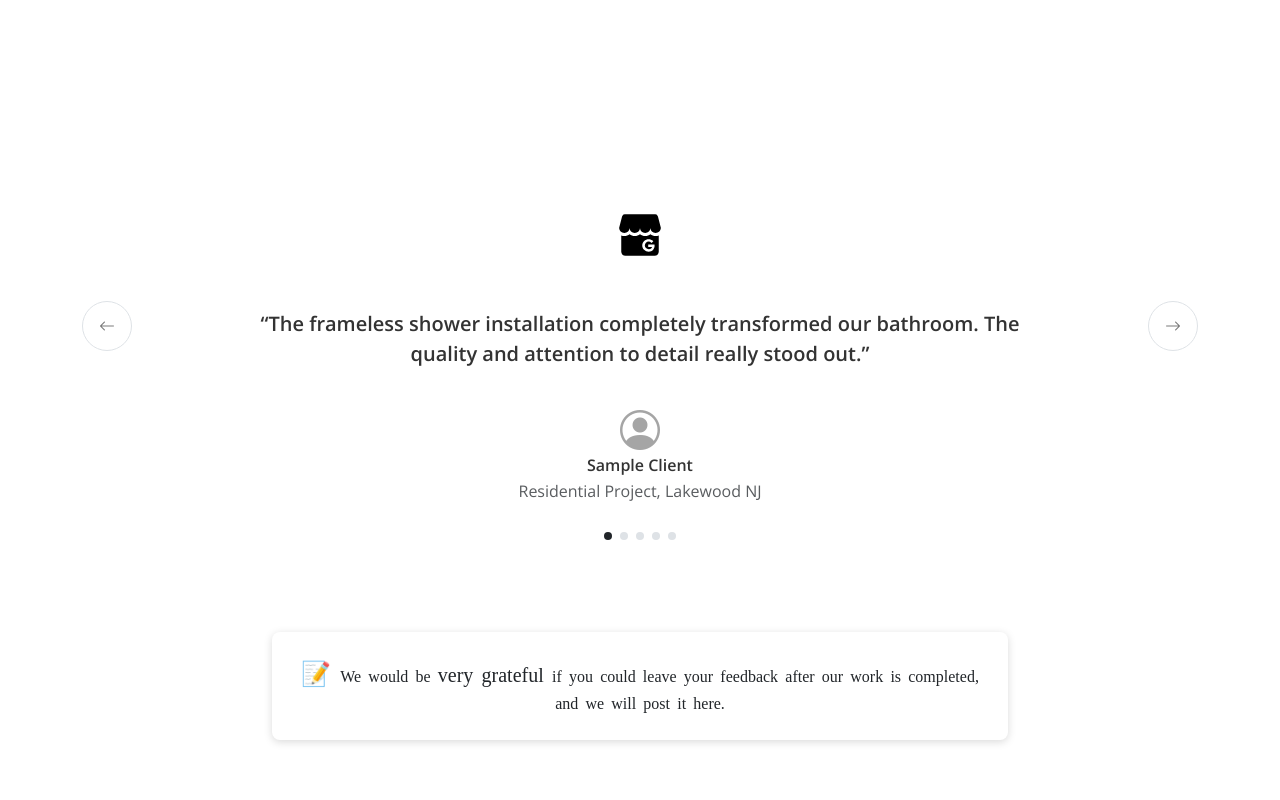
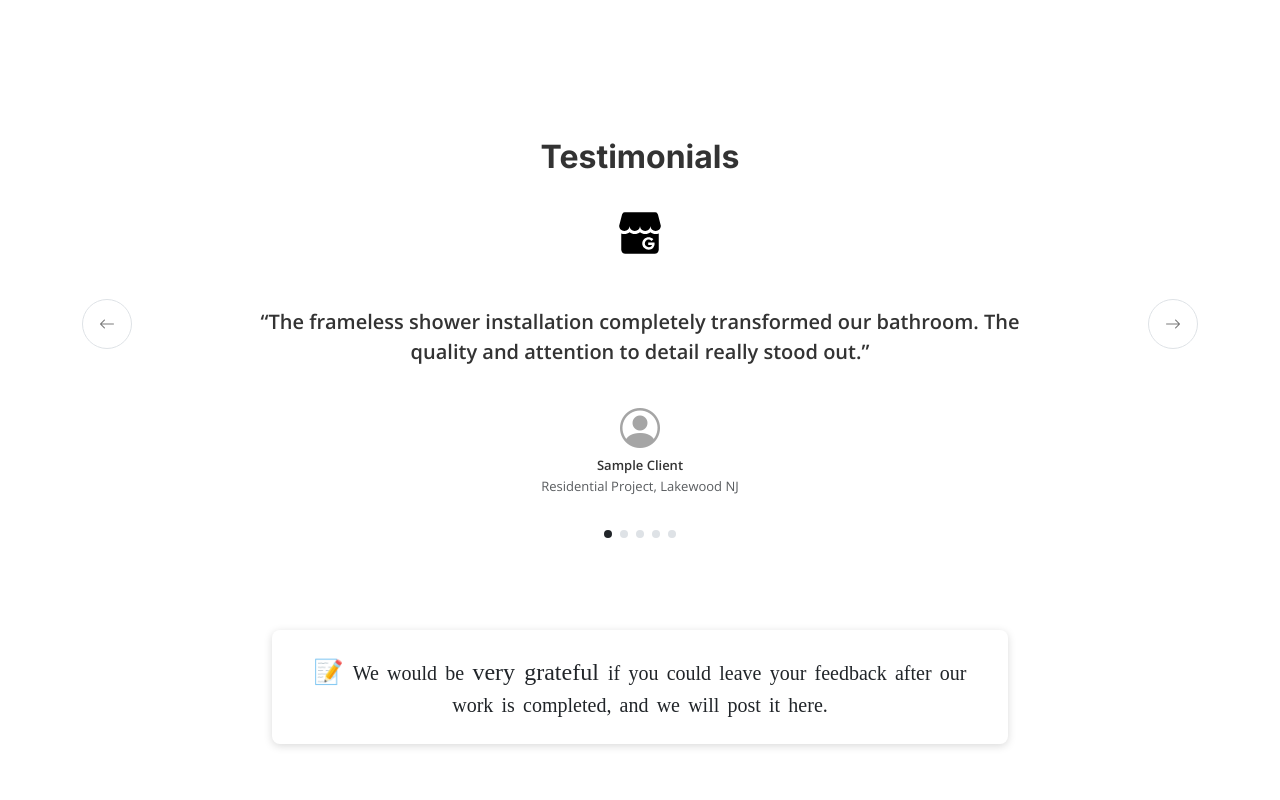
Before and after one commit to KseniiaMarkiv/my-shower-site, a React (Vite) app: page / in a window 1280 px wide. Shown: the part 1480-2280 px from the top of the page. Built offline with nearby package versions, Linux system fonts and the light colour scheme; a web font is replaced by a local one.

Commit message:
Rewrote Testimonials sections design for all device sizes

```diff
--- a/src/components/ServicesSection.jsx
+++ b/src/components/ServicesSection.jsx
@@ -5,7 +5,7 @@ import '../styles/ServicesSection.css';
 
 function ServicesSection({ id, subheading, title, subtitle, services, showButtons = true }) {
   return (
-    <section id={id} className="services-section py-5 my-5">
+    <section id={id} className="services-section pt-5 my-5">
       <Container>
         <Row className="text-center mb-5">
           <Col className="d-flex flex-column align-items-center">
--- a/src/components/TestimonialSection.jsx
+++ b/src/components/TestimonialSection.jsx
@@ -48,6 +48,13 @@ const TestimonialSection = ({ id }) => {
   return (
     <section id={id} className="testimonial-section py-5">
       <Container>
+        <Row className="justify-content-center mb-4">
+          <Col className="text-center">
+            <div className="testimonials-title">
+              <h2>Testimonials</h2>
+            </div>
+          </Col>
+        </Row>
         <Row className="justify-content-center">
           <Col className="text-center">
             <div className="google-logo-container mb-3">
@@ -64,7 +71,7 @@ const TestimonialSection = ({ id }) => {
             >
               {testimonials.map((testimonial) => (
                 <Carousel.Item key={testimonial.id}>
-                  <div className="testimonial-content d-inline-block mx-auto text-center">
+                  <div className="testimonial-content mx-auto text-center">
                     <p className="testimonial-quote mb-0">{testimonial.quote}</p>
 
                     <div className="testimonial-avatar-placeholder d-flex align-items-center justify-content-center mx-auto">
@@ -76,8 +83,8 @@ const TestimonialSection = ({ id }) => {
                     <div className="spacer" />
 
                     <div className="testimonial-meta">
-                      <p className="testimonial-author fw-bold my-0 fs-6">{testimonial.author}</p>
-                      <p className="testimonial-title text-muted fs-6">{testimonial.title}</p>
+                      <p className="testimonial-author fw-bold my-0">{testimonial.author}</p>
+                      <p className="testimonial-title text-muted">{testimonial.title}</p>
                     </div>
                   </div>
                 </Carousel.Item>
@@ -86,10 +93,10 @@ const TestimonialSection = ({ id }) => {
           </Col>
         </Row>
         <Row className="justify-content-center mt-4">
-          <Col md={8} className="text-center">
-            <p className="fs-6 feedback-request">
+          <Col lg={8} className="text-center">
+            <p className="feedback-request">
              <span className="fs-4"> 📝 </span>
-             We would be <span className="fs-5"> very grateful </span>
+             We would be <span className="feedback-grateful"> very grateful </span>
              if you could leave your feedback after our work is completed, and we will post it here.
             </p>
           </Col>
--- a/src/styles/ServicesSection.css
+++ b/src/styles/ServicesSection.css
@@ -1,7 +1,3 @@
-.services-section {
-  padding: 80px 0;
-}
-
 .services-section .display-4 {
   font-weight: 700;
   color: #212529;
--- a/src/styles/TestimonialSection.css
+++ b/src/styles/TestimonialSection.css
@@ -41,6 +41,10 @@
   justify-content: center;
 }
 
+.testimonial-section .carousel-inner {
+  height: 300px;
+}
+
 .testimonial-section .carousel-control-prev,
 .testimonial-section .carousel-control-next {
   position: absolute;
@@ -57,13 +61,6 @@
   transition: all 0.2s ease-in-out;
 }
 
-.bi-arrow-left,
-.bi-arrow-right {
-  color: #555555ce;
-  transition: color 0.3s ease;
-  cursor: pointer;
-}
-
 .testimonial-section .carousel-control-prev:hover .bi-arrow-left,
 .testimonial-section .carousel-control-next:hover .bi-arrow-right {
   color: #ffffff;
@@ -73,6 +70,13 @@
 .testimonial-section .carousel-control-next:hover {
   background-color: #c0c0c0;
   border-color: #adb5bd;
+}
+
+.bi-arrow-left,
+.bi-arrow-right {
+  color: #555555ce;
+  transition: color 0.3s ease;
+  cursor: pointer;
 }
 
 .testimonial-content {
@@ -87,7 +91,7 @@
 .testimonial-quote {
   height: 100px;
   overflow: hidden;
-  font-size: 20px;
+  font-size: clamp(0.7rem, 1.5vw + 0.2rem, 1.25rem);
   font-weight: bold;
   margin: 0;
 }
@@ -105,6 +109,7 @@
   flex-direction: column;
   justify-content: center;
   gap: 2px;
+  font-size: clamp(0.6875rem, 1.5vw, 0.8125rem);
 }
 
 .spacer {
@@ -166,23 +171,25 @@
   background-color: #212529;
 }
 
-.testimonial-section .carousel-inner {
-  height: 300px;
-}
-
 .feedback-request {
   font-family: 'Delius', cursive;
   color: #212529;
-  margin-top: 2rem;
-  margin-bottom: 1rem;
+  /* margin-top: 2rem;
+  margin-bottom: 1rem; */
+  margin: 2rem auto 1rem auto;
   word-spacing: 0.2rem;
   padding: 1.5rem;
   border-radius: 0.5rem;
   margin-left: auto;
   margin-right: auto;
   box-shadow: 0 2px 8px rgba(0, 0, 0, 0.149);
+  font-size: clamp(0.7rem, 1.5vw + 0.2rem, 1.25rem);
+  text-align: center;
 }
 
+.feedback-grateful {
+  font-size: clamp(0.9rem, 2.5vw, 1.5rem);
+}
 
           /* Media Queries */
 
@@ -194,8 +201,12 @@
     height: 30px;
   }
 
-  .testimonial-quote {
-    font-size: 18px;
+  .testimonial-section .carousel-control-prev {
+    left: -40px;
+  }
+
+  .testimonial-section .carousel-control-next {
+    right: -40px;
   }
 
   .testimonial-section .carousel-indicators {
@@ -204,17 +215,29 @@
 }
 
 @media (max-width: 767.98px) {
+  .testimonial-section .carousel-control-prev,
+  .testimonial-section .carousel-control-next {
+    background-color: transparent;
+  }
+  .testimonial-section .carousel-control-prev {
+    left: -10px;
+  }
+
+  .testimonial-section .carousel-control-next {
+    right: -10px;
+  }
+
   .testimonial-section .carousel-indicators {
     top: 19rem;
   }
 
-  .testimonial-quote {
-    font-size: 16px;
+  .google-logo {
+    width: 40px;
   }
 }
 
 @media (max-width: 575.98px) {
-  .testimonial-quote {
-    font-size: 14px;
-  }
+.feedback-request {
+  padding: 10px;
 }
+}
```
